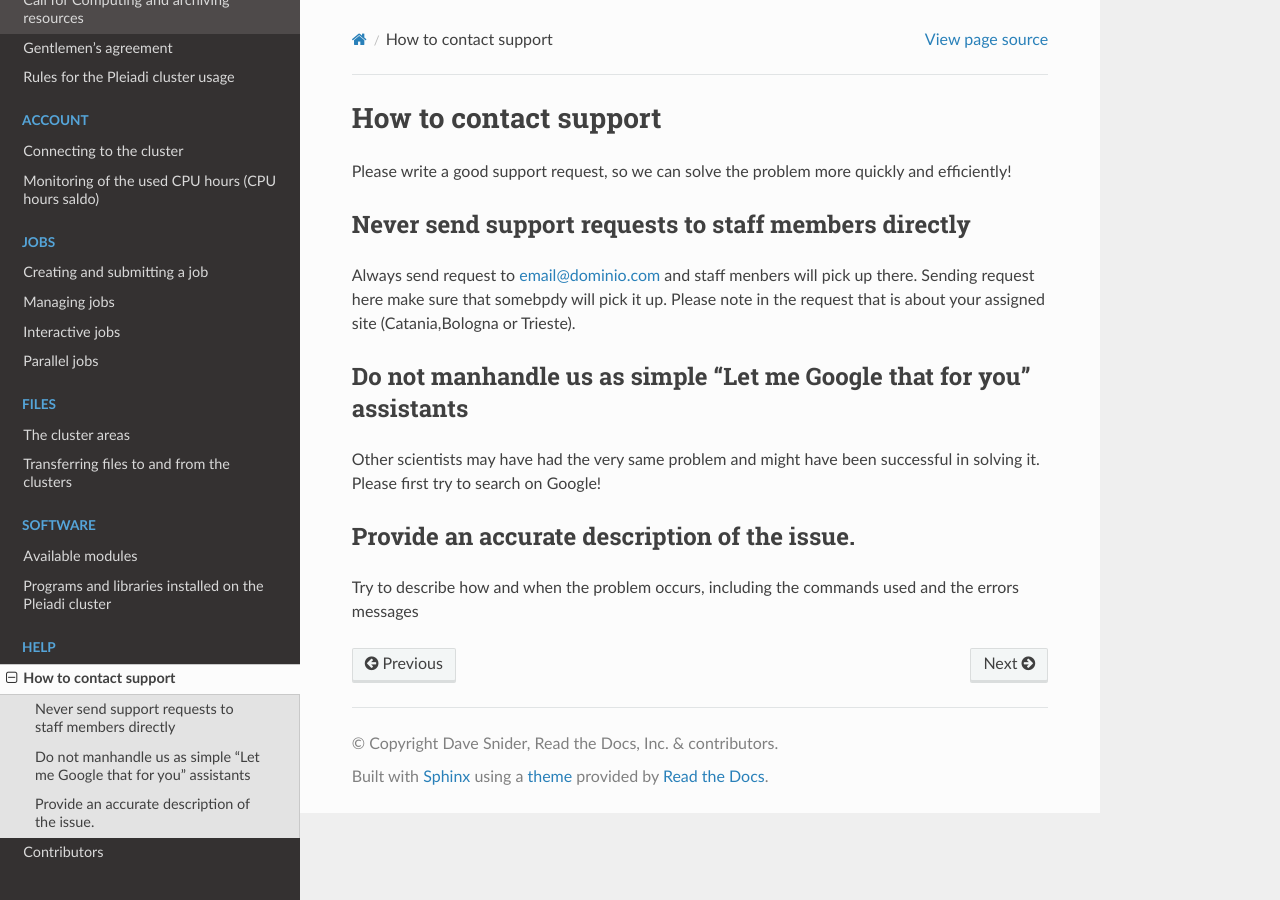
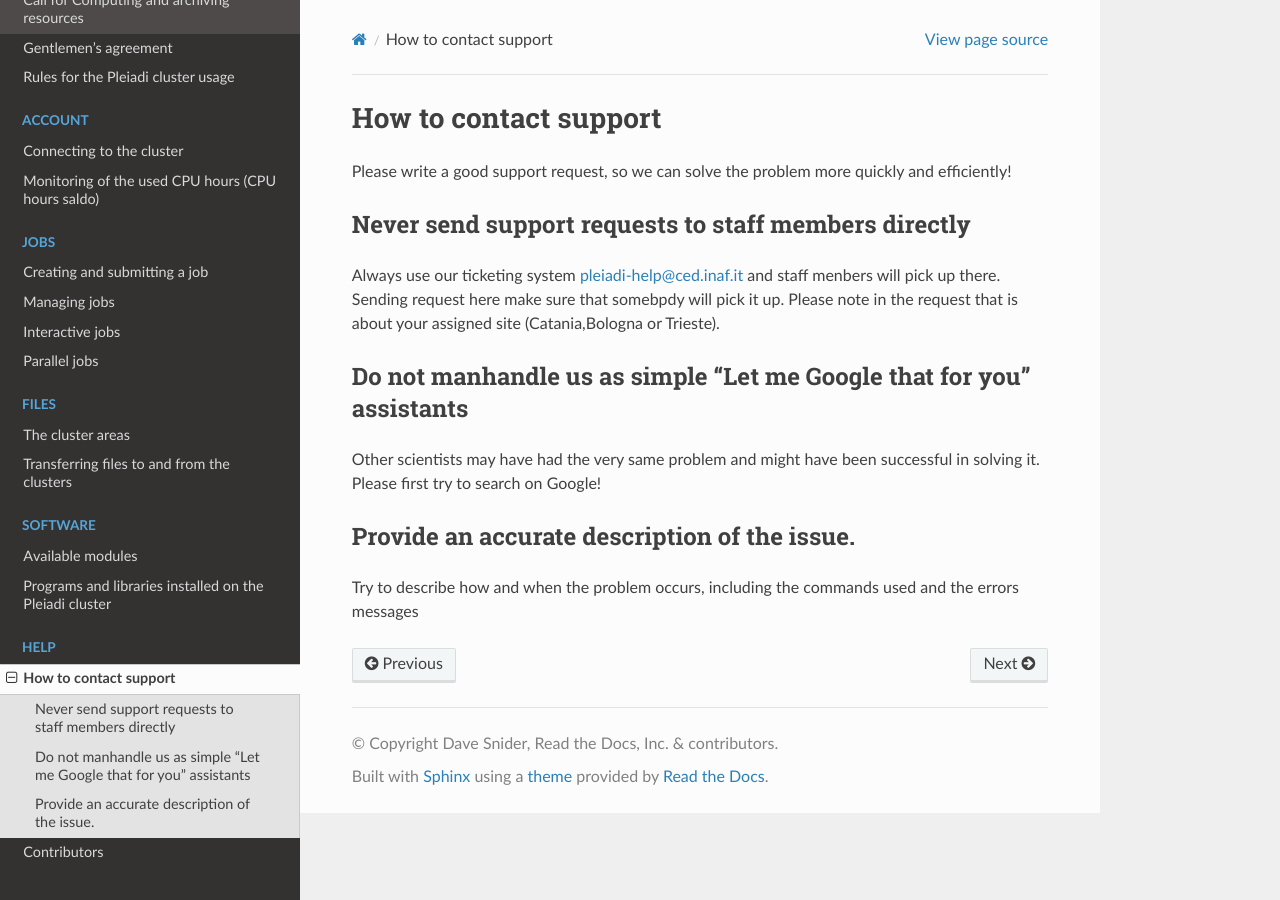
Before and after one commit to fvitello/pleiadi-doc, a Sphinx documentation site: the page built from docs/help/support.rst, in a window 1280 px wide. Built offline with Sphinx 7.4.7 and the Read the Docs theme 3.1.0, drawn with Linux system fonts in a browser that asks for light colours.

Commit message:
Update support.rst

```diff
--- a/docs/help/support.rst
+++ b/docs/help/support.rst
@@ -6,7 +6,7 @@ Please write a good support request, so we can solve the problem more quickly an
 Never send support requests to staff members directly
 -----------------------------------------------------
 
-Always send request to  email@dominio.com  and staff menbers will pick up there. Sending request here make sure that somebpdy will pick it up.
+Always use our ticketing system  pleiadi-help@ced.inaf.it and staff menbers will pick up there. Sending request here make sure that somebpdy will pick it up.
 Please note in the request that is about your assigned site (Catania,Bologna or Trieste).
 
 Do not manhandle us as simple “Let me Google that for you” assistants
```
